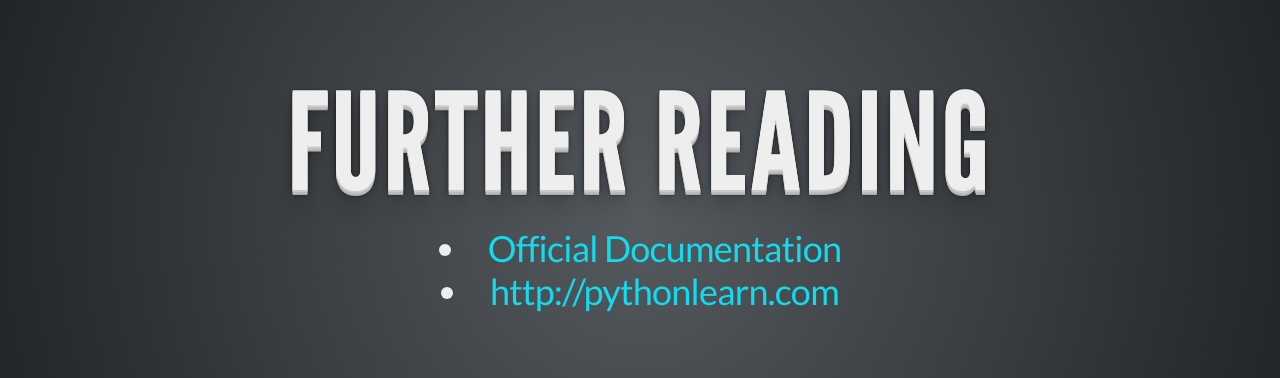
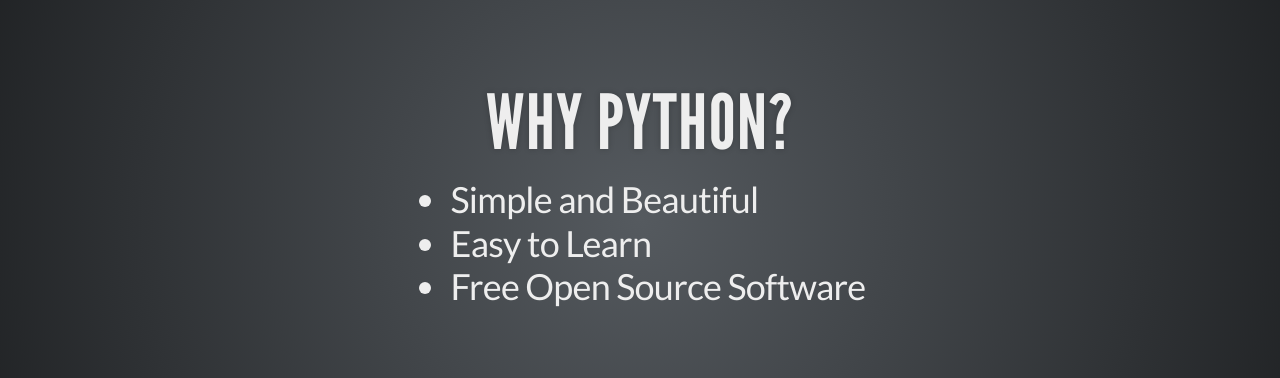
Before and after one commit to theskumar/python-month-meetup-2013, a website: page index.html in a window 1280 px wide. Both pictures are taken after a click on the element 1251 px from the left and 734 px from the top of the page. Shown: the part 181-559 px from the top of the page. Drawn offline with Linux system fonts and the light colour scheme.

Commit message:
Add why python slide.

```diff
--- a/index.html
+++ b/index.html
@@ -44,6 +44,15 @@
 					</p>
 				</section>
 
+				<section>
+					<h2>Why Python?</h2>
+					<ul>
+						<li>Simple and Beautiful</li>
+						<li>Easy to Learn</li>
+						<li>Free Open Source Software</li>
+					</ul>
+				</section>
+
 				<section class="references">
 					<h1>Further Reading</h1>
 					<li><a href="http://docs.python.org/">Official Documentation</a></li>
```
